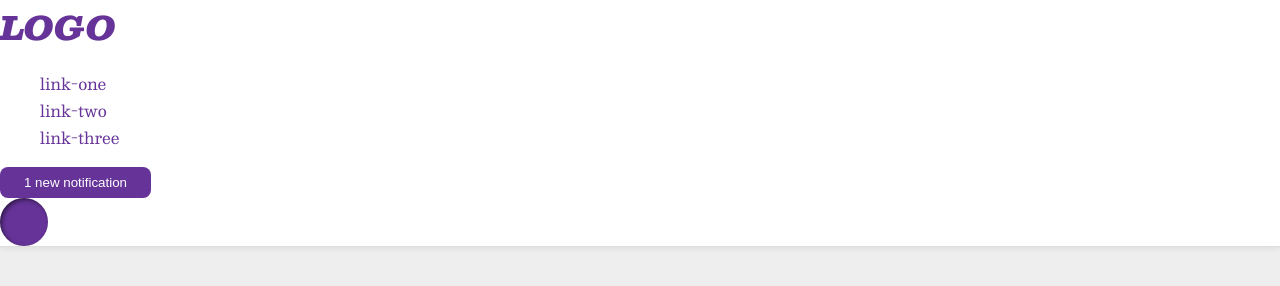
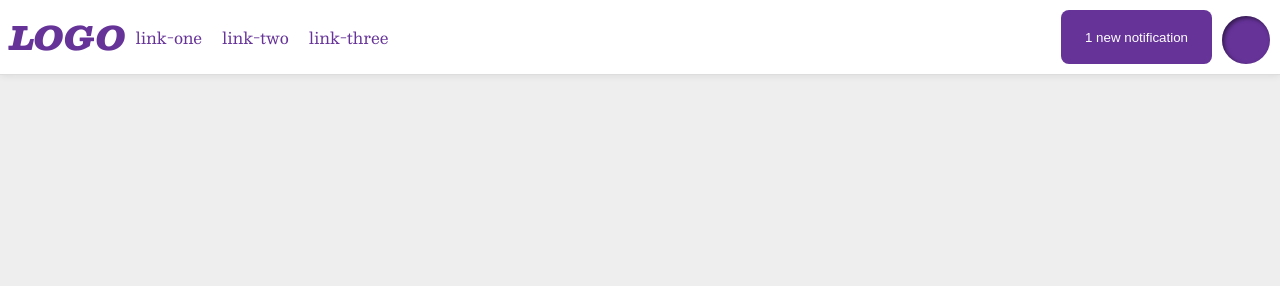
Before and after one commit to larrymcgee/odin-project, a plain HTML site: page css-exercises/flex/03-flex-header-2/index.html in a window 1280 px wide. Drawn offline with nearby package versions, Linux system fonts and the light colour scheme.

Commit message:
Completed exer 03 flex header

```diff
--- a/css-exercises/flex/03-flex-header-2/index.html
+++ b/css-exercises/flex/03-flex-header-2/index.html
@@ -9,6 +9,7 @@
   </head>
   <body>
     <div class="header">
+      <div class="left-side">
         <div class="logo">
          LOGO
         </div>
@@ -17,10 +18,13 @@
           <li><a href="https://google.com">link-two</a></li>
           <li><a href="https://google.com">link-three</a></li>
         </ul>
+      </div>
+      <div class="right-side">
         <button class="notifications">
           1 new notification
         </button>
         <div class="profile-image"></div>
       </div>
+    </div>
   </body>
 </html>
--- a/css-exercises/flex/03-flex-header-2/style.css
+++ b/css-exercises/flex/03-flex-header-2/style.css
@@ -12,6 +12,9 @@ body {
   background: white;
   border-bottom: 1px solid #ddd;
   box-shadow: 0 0 8px rgba(0,0,0,.1);
+  display: flex;
+  padding: 10px;
+  justify-content: space-between;
 }
 
 .profile-image {
@@ -20,6 +23,7 @@ body {
   border-radius: 50%;
   width: 48px;
   height: 48px;
+  align-self: flex-end;
 }
 
 .logo {
@@ -45,4 +49,19 @@ a {
 
 ul {
   list-style-type: none;
+  display: flex;
+  gap: 20px;
+  margin: 0px;
+  padding: 0px;
 }
+
+.left-side {
+  display: flex;
+  align-items: center;
+  gap: 10px;
+}
+
+.right-side {
+  display: flex;
+  gap: 10px;
+}
```
Lines whose indentation alone changed are shown as unchanged.
